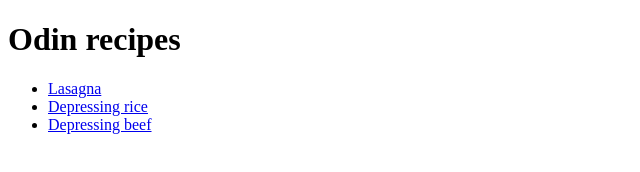
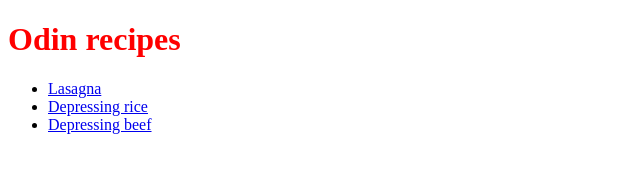
Before and after one commit to onelazyprogrammer/odin-recipes, a plain HTML site: page index.html in a window 1280 px wide. Shown: the whole page, without its empty margins (0-640 px from the left). Drawn offline with Linux system fonts and the light colour scheme.

Commit message:
Link index.html to style.css

```diff
--- a/index.html
+++ b/index.html
@@ -3,9 +3,10 @@
     <head>
         <meta charset="utf-8">
         <title>HTML Boilerplate</title>
+        <link rel="stylesheet" href="style.css">
     </head>
     <body>
-        <h1>Odin recipes</h1>
+        <h1 class="header">Odin recipes</h1>
         <ul>
             <li><a href="./recipes/lasagna.html">Lasagna</a></li>
             <li><a href="./recipes/rice.html">Depressing rice</a></li>
```
